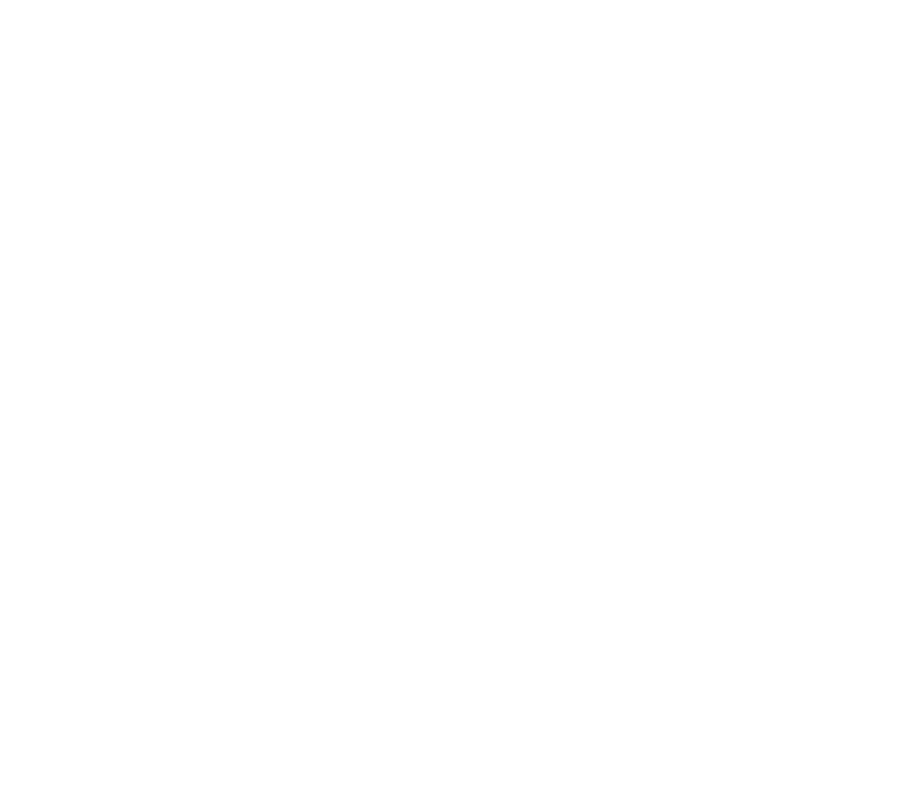
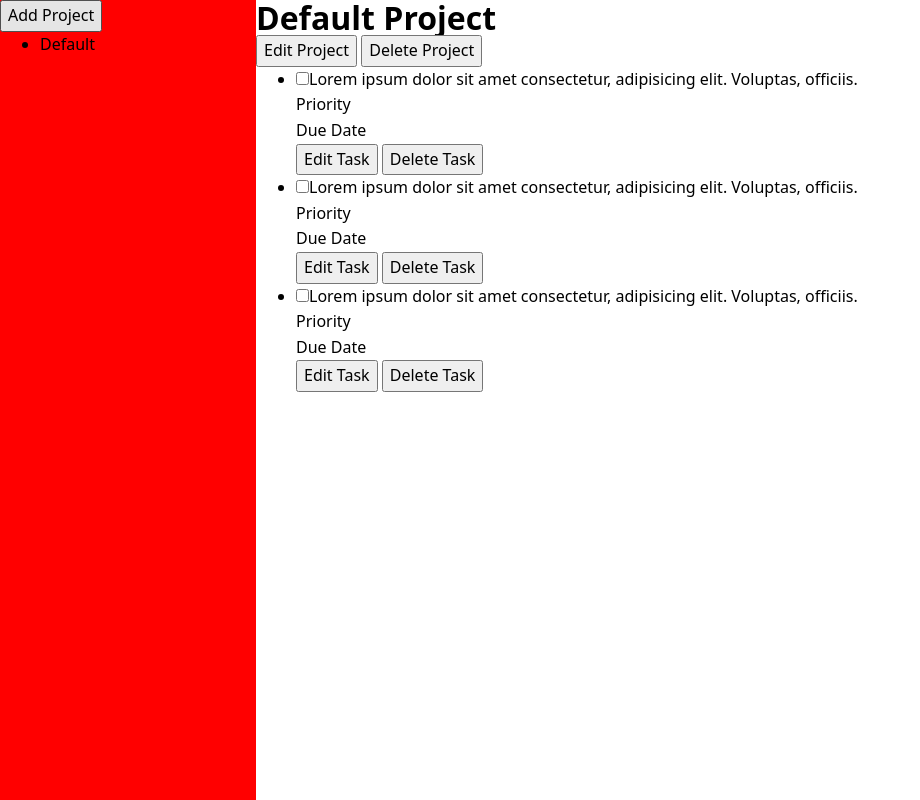
Before and after one commit to NirmalSubedi/odin-to-do-list, a website built with webpack: page src/template.html in a window 1280 px wide. Shown: the whole page, without its empty margins (0-920 px from the left). Built offline with nearby package versions, Linux system fonts and the light colour scheme.

Commit message:
Add html elements

```diff
--- a/src/styles.css
+++ b/src/styles.css
@@ -76,3 +76,13 @@
 h6 {
   line-height: 1.1;
 }
+
+.app {
+  display: grid;
+  grid-template-columns: minmax(100px, 20%) 1fr;
+  min-height: 100vh;
+}
+
+.app>:first-child{
+  background:red;
+}
--- a/src/template.html
+++ b/src/template.html
@@ -8,7 +8,104 @@
 </head>
 
 <body>
+    <div class="app">
+        <div class="sidebar">
+            <div class="project-adder">
+                <button>Add Project</button>
+            </div>
+            <ul class="project-list">
+                <li>Default</li>
+            </ul>
+        </div>
+        <div class="main">
+            <div class="project-todos">
+                <div class="project-details">
+                    <h1>Default Project</h1>
+                    <div class="project-controls">
+                        <button>Edit Project</button><!--Toggle to Close Edition-->
+                        <button>Delete Project</button>
+                    </div>
+                </div>
 
+                <ul>
+                    <li>
+                        <label for="todo1">
+                            <div class="todo-title">
+                                <p class="todo-title-text">
+                                    <input type="checkbox" id="todo1" name="todo1">Lorem ipsum dolor sit amet
+                                    consectetur, adipisicing elit. Voluptas, officiis.
+                                </p>
+                                <p class="todo-priority-tag">Priority</p>
+                            </div>
+                            <p class="todo-due-date">Due Date</p>
+                        </label>
+                        <div class="todo-controls">
+                            <button class="edit-todo-button">Edit Task</button>
+                            <button class="delete-todo-button">Delete Task</button>
+                        </div>
+                    </li>
+                    <li>
+                        <label for="todo2">
+                            <div class="todo-title">
+                                <p class="todo-title-text">
+                                    <input type="checkbox" id="todo2" name="todo2">Lorem ipsum dolor sit amet
+                                    consectetur, adipisicing elit. Voluptas, officiis.
+                                </p>
+                                <p class="todo-priority-tag">Priority</p>
+                            </div>
+                            <p class="todo-due-date">Due Date</p>
+                        </label>
+                        <div class="todo-controls">
+                            <button class="edit-todo-button">Edit Task</button>
+                            <button class="delete-todo-button">Delete Task</button>
+                        </div>
+                    </li>
+                    <li>
+                        <label for="todo3">
+                            <div class="todo-title">
+                                <p class="todo-title-text">
+                                    <input type="checkbox" id="todo3" name="todo3">Lorem ipsum dolor sit amet
+                                    consectetur, adipisicing elit. Voluptas, officiis.
+                                </p>
+                                <p class="todo-priority-tag">Priority</p>
+                            </div>
+                            <p class="todo-due-date">Due Date</p>
+                        </label>
+                        <div class="todo-controls">
+                            <button class="edit-todo-button">Edit Task</button>
+                            <button class="delete-todo-button">Delete Task</button>
+                        </div>
+                    </li>
+                </ul>
+                <dialog>
+                    <form method="dialog">
+                        <button type="reset">Close</button>
+                        <p>
+                            <label for="title">Title</label>
+                            <input type="text" name="title" id="title">
+                        </p>
+                        <p>
+                            <label for="description">Description</label>
+                            <input type="text" name="description" id="description">
+                        </p>
+                        <p>
+                            <label for="due-date">Due Date</label>
+                            <input type="datetime-local" name="due-date" id="due-date">
+                        </p>
+                        <p>
+                            <input type="checkbox" name="priority" id="priority">
+                            <label for="priority">Priority?</label>
+                        </p>
+                        <p>
+                            <label for="notes">Notes</label>
+                            <textarea name="notes" id="notes"></textarea>
+                        </p>
+                        <button type="submit" value="save">Save</button>
+                    </form>
+                </dialog>
+            </div>
+        </div>
+    </div>
 </body>
 
 </html>
```
